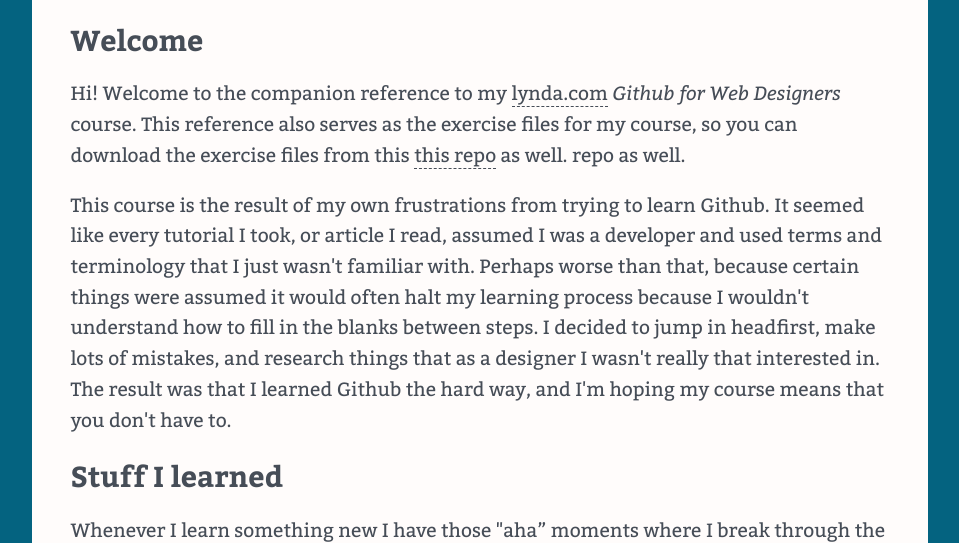
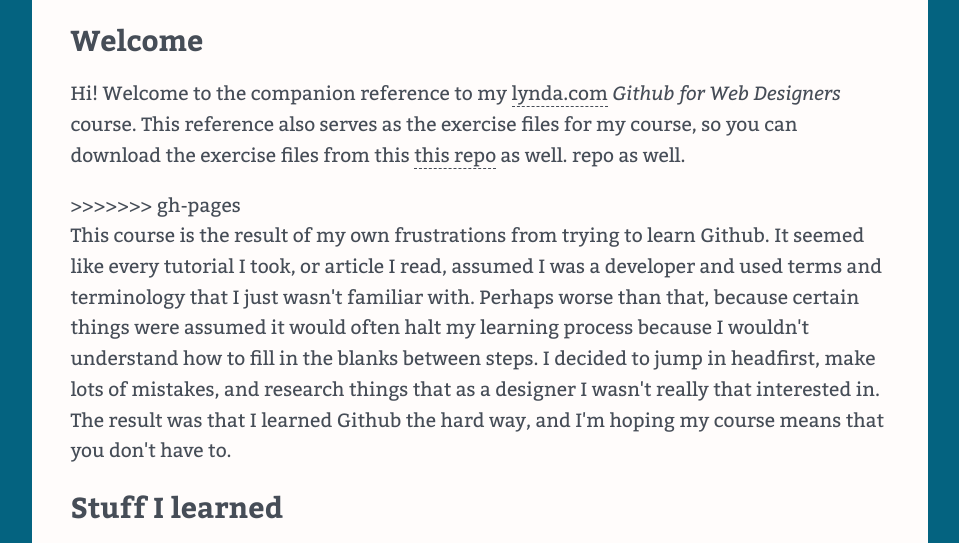
Before and after one commit to Shuraz/github-for-web-designers, a plain HTML site: page index.html in a window 1280 px wide. Shown: the part 229-772 px from the top of the page, without its empty margins (160-1119 px from the left). Drawn offline with nearby package versions, Linux system fonts and the light colour scheme.

```diff
--- a/index.html
+++ b/index.html
@@ -27,6 +27,7 @@
     <main>
     <h2>Welcome</h2>
     <p>Hi! Welcome to the companion reference to my <a href="http://www.lynda.com" title="lynda.com">lynda.com</a> <em>Github for Web Designers</em> course. This reference also serves as the exercise files for my course, so you can download the exercise files from this <a href="https://github.com/Shuraz/github-for-web-designers" title="repo for github.com">this repo</a> as well. repo as well.</p>
+>>>>>>> gh-pages
     <p>This course is the result of my own frustrations from trying to learn Github. It seemed like every tutorial I took, or article I read, assumed I was a developer and used terms and terminology that I just wasn't familiar with. Perhaps worse than that, because certain things were assumed it would often halt my learning process because I wouldn't understand how to fill in the blanks between steps. I decided to jump in headfirst, make lots of mistakes, and research things that as a designer I wasn't really that interested in. The result was that I learned Github the hard way, and I'm hoping my course means that you don't have to.</p>
     <h2>Stuff I learned</h2>
     <p>Whenever I learn something new I have those &quot;aha&rdquo; moments where I break through the murk into moments of clarity. In addition to the reference and glossary that you&rsquo;ll find here I wanted to list some of the concepts that I found really important when learning Github.</p>
```
